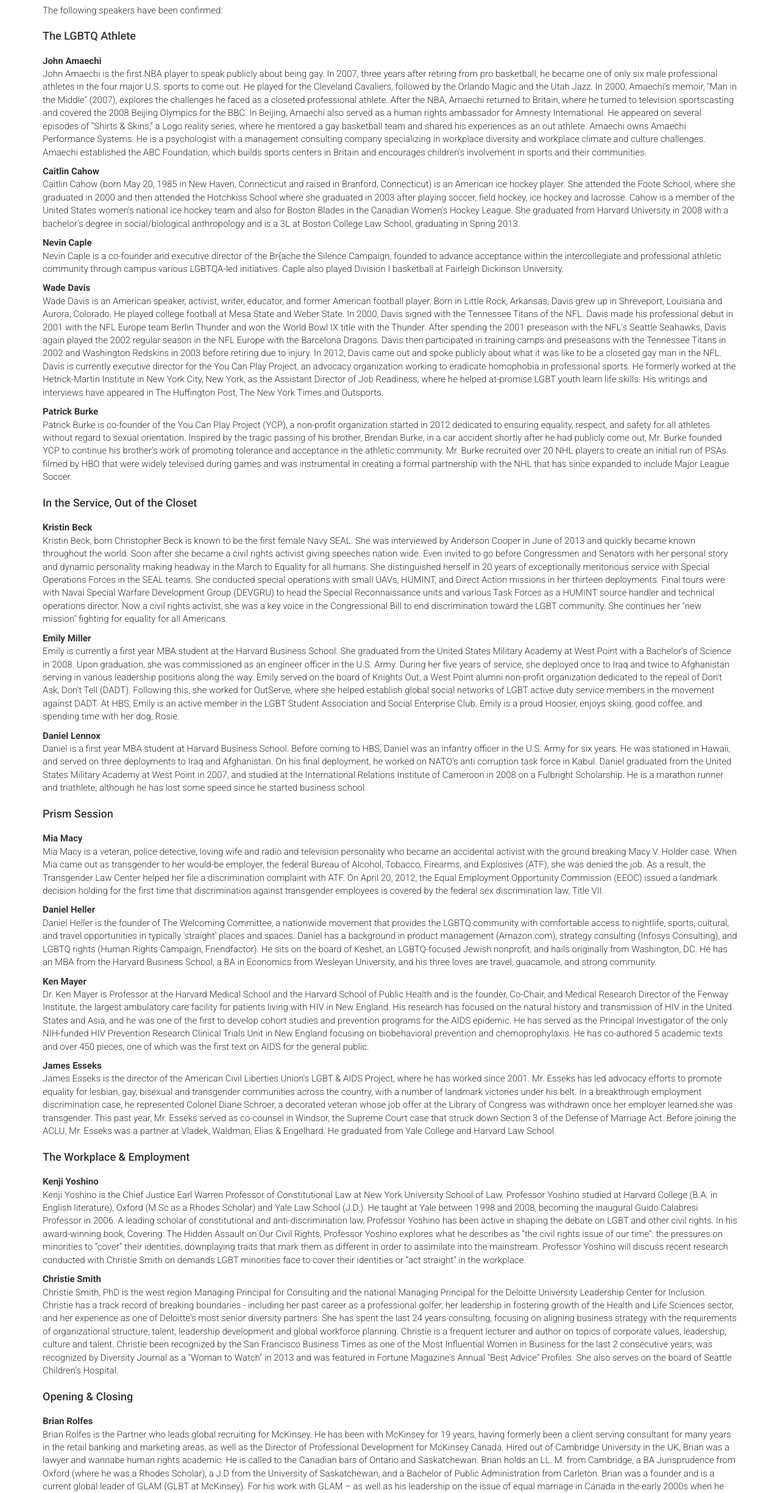
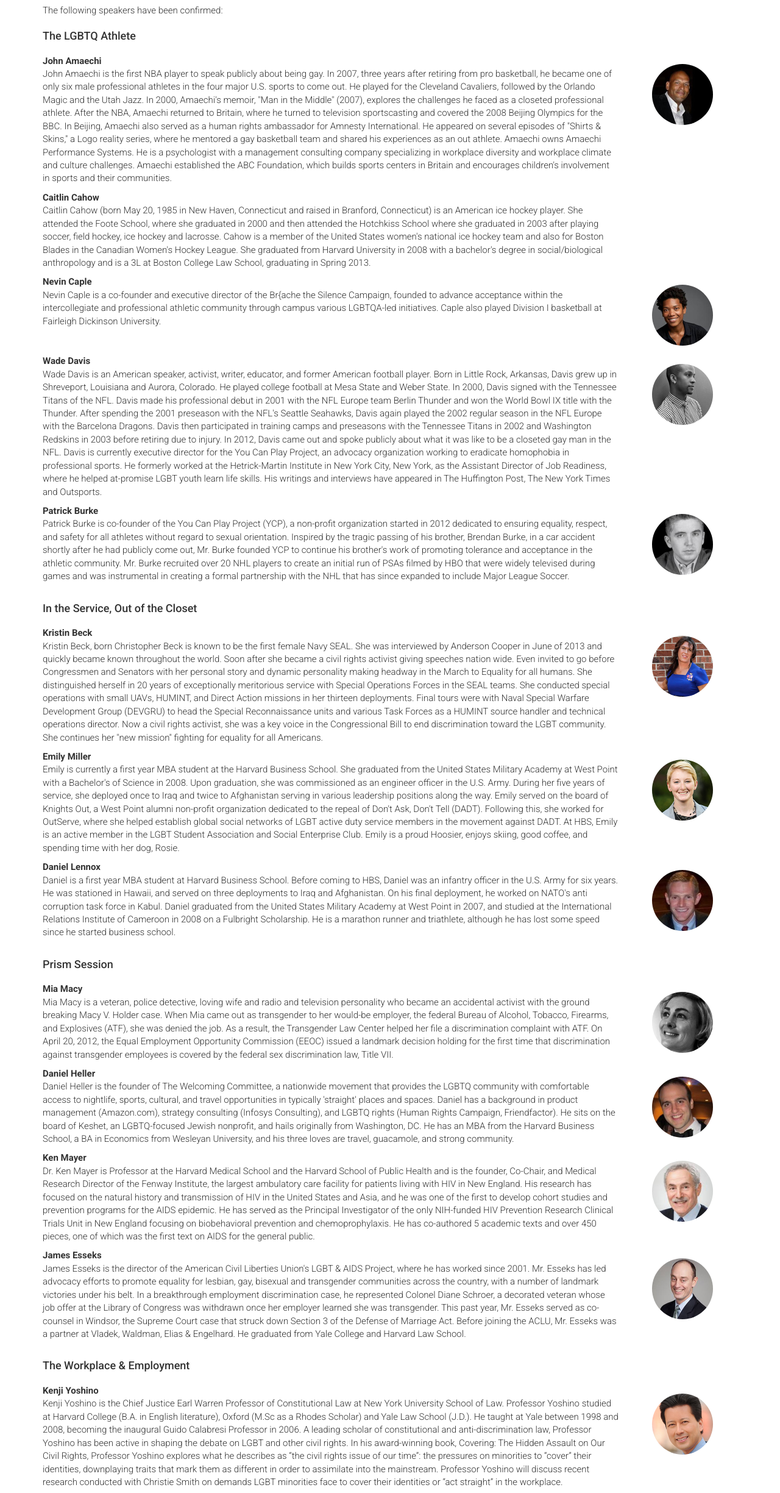
Before and after one commit to seanyliu/outlaw, a website: page speakers.html in a window 1280 px wide. Shown: the part 283-2732 px from the top of the page at 61% size. Drawn offline with Linux system fonts and the light colour scheme.

Commit message:
added photos to speakers

```diff
--- a/css/main.css
+++ b/css/main.css
@@ -38,6 +38,18 @@
   padding-bottom: 50px;
   font-size: 15px;
   font-weight: 300;
+}
+
+#main .img-container {
+  text-align: center;
+}
+
+#main img {
+  margin-top: 15px;
+  width: 100px;
+  margin-right: 15px;
+  margin-bottom: 15px;
+  max-width: 100%;
 }
 
 #main h1 {
--- a/speakers.html
+++ b/speakers.html
@@ -58,84 +58,200 @@
     <p>The following speakers have been confirmed:</p>
 
     <h2>The LGBTQ Athlete</h2>
+    <div class="row">
+      <div class="col-sm-10">
         <p>
           <b>John Amaechi</b><br />
-      John Amaechi is the first NBA player to speak publicly about being gay. In 2007, three years after retiring from pro basketball, he became one of only six male professional athletes in the four major U.S. sports to come out. He played for the Cleveland Cavaliers, followed by the Orlando Magic and the Utah Jazz. In 2000, Amaechi's memoir, "Man in the Middle" (2007), explores the challenges he faced as a closeted professional athlete.   After the NBA, Amaechi returned to Britain, where he turned to television sportscasting and covered the 2008 Beijing Olympics for the BBC. In Beijing, Amaechi also served as a human rights ambassador for Amnesty International. He appeared on several episodes of “Shirts &amp; Skins,” a Logo reality series, where he mentored a gay basketball team and shared his experiences as an out athlete.  Amaechi owns Amaechi Performance Systems. He is a psychologist with a management consulting company specializing in workplace diversity and workplace climate and culture challenges.  Amaechi established the ABC Foundation, which builds sports centers in Britain and encourages children's involvement in sports and their communities.
+          John Amaechi is the first NBA player to speak publicly about being gay. In 2007, three years after retiring from pro basketball, he became one of only six male professional athletes in the four major U.S. sports to come out. He played for the Cleveland Cavaliers, followed by the Orlando Magic and the Utah Jazz. In 2000, Amaechi's memoir, "Man in the Middle" (2007), explores the challenges he faced as a closeted professional athlete.   After the NBA, Amaechi returned to Britain, where he turned to television sportscasting and covered the 2008 Beijing Olympics for the BBC. In Beijing, Amaechi also served as a human rights ambassador for Amnesty International. He appeared on several episodes of "Shirts &amp; Skins," a Logo reality series, where he mentored a gay basketball team and shared his experiences as an out athlete.  Amaechi owns Amaechi Performance Systems. He is a psychologist with a management consulting company specializing in workplace diversity and workplace climate and culture challenges.  Amaechi established the ABC Foundation, which builds sports centers in Britain and encourages children's involvement in sports and their communities.
         </p>
+      </div>
+      <div class="col-sm-2 img-container">
+        <img src="images/speakers/amaechi.jpg" class="img-circle" />
+      </div>
+    </div>
+    <div class="row">
+      <div class="col-sm-10">
         <p>
           <b>Caitlin Cahow</b><br />
           Caitlin Cahow (born May 20, 1985 in New Haven, Connecticut and raised in Branford, Connecticut) is an American ice hockey player. She attended the Foote School, where she graduated in 2000 and then attended the Hotchkiss School where she graduated in 2003 after playing soccer, field hockey, ice hockey and lacrosse. Cahow is a member of the United States women's national ice hockey team and also for Boston Blades in the Canadian Women's Hockey League. She graduated from Harvard University in 2008 with a bachelor's degree in social/biological anthropology and is a 3L at Boston College Law School, graduating in Spring 2013.
         </p>
+      </div>
+    </div>
+    <div class="row">
+      <div class="col-sm-10">
         <p>
           <b>Nevin Caple</b><br />
           Nevin Caple is a co-founder and executive director of the Br{ache the Silence Campaign, founded to advance acceptance within the intercollegiate and professional athletic community through campus various LGBTQA-led initiatives. Caple also played Division I basketball at Fairleigh Dickinson University.
         </p>
+      </div>
+      <div class="col-sm-2 img-container">
+        <img src="images/speakers/caple.jpg" class="img-circle" />
+      </div>
+    </div>
+    <div class="row">
+      <div class="col-sm-10">
         <p>
           <b>Wade Davis</b><br />
           Wade Davis is an American speaker, activist, writer, educator, and former American football player. Born in Little Rock, Arkansas, Davis grew up in Shreveport, Louisiana and Aurora, Colorado.  He played college football at Mesa State and Weber State. In 2000, Davis signed with the Tennessee Titans of the NFL.  Davis made his professional debut in 2001 with the NFL Europe team Berlin Thunder and won the World Bowl IX title with the Thunder.  After spending the 2001 preseason with the NFL's Seattle Seahawks, Davis again played the 2002 regular season in the NFL Europe with the Barcelona Dragons. Davis then participated in training camps and preseasons with the Tennessee Titans in 2002 and Washington Redskins in 2003 before retiring due to injury.  In 2012, Davis came out and spoke publicly about what it was like to be a closeted gay man in the NFL.  Davis is currently executive director for the You Can Play Project, an advocacy organization working to eradicate homophobia in professional sports. He formerly worked at the Hetrick-Martin Institute in New York City, New York, as the Assistant Director of Job Readiness, where he helped at-promise LGBT youth learn life skills. His writings and interviews have appeared in The Huffington Post, The New York Times and Outsports.
         </p>
+      </div>
+      <div class="col-sm-2 img-container">
+        <img src="images/speakers/davis.jpg" class="img-circle" />
+      </div>
+    </div>
+    <div class="row">
+      <div class="col-sm-10">
         <p>
           <b>Patrick Burke</b><br />
           Patrick Burke is co-founder of the You Can Play Project (YCP), a non-profit organization started in 2012 dedicated to ensuring equality, respect, and safety for all athletes without regard to sexual orientation. Inspired by the tragic passing of his brother, Brendan Burke, in a car accident shortly after he had publicly come out, Mr. Burke founded YCP to continue his brother's work of promoting tolerance and acceptance in the athletic community.  Mr. Burke recruited over 20 NHL players to create an initial run of PSAs filmed by HBO that were widely televised during games and was instrumental in creating a formal partnership with the NHL that has since expanded to include Major League Soccer.
         </p>
+      </div>
+      <div class="col-sm-2 img-container">
+        <img src="images/speakers/burke.jpg" class="img-circle" />
+      </div>
+    </div>
 
     <h2>In the Service, Out of the Closet</h2>
+    <div class="row">
+      <div class="col-sm-10">
         <p>
           <b>Kristin Beck</b><br />
           Kristin Beck, born Christopher Beck is known to be the first female Navy SEAL. She was interviewed by Anderson Cooper in June of 2013 and quickly became known throughout the world. Soon after she became a civil rights activist giving speeches nation wide. Even invited to go before Congressmen and Senators with her personal story and dynamic personality making headway in the March to Equality for all humans. She distinguished herself in 20 years of exceptionally meritorious service with Special Operations Forces in the SEAL teams. She conducted special operations with small UAVs, HUMINT, and Direct Action missions in her thirteen deployments. Final tours were with Naval Special Warfare Development Group (DEVGRU) to head the Special Reconnaissance units and various Task Forces as a HUMINT source handler and technical operations director.  Now a civil rights activist, she was a key voice in the Congressional Bill to end discrimination toward the LGBT community. She continues her "new mission" fighting for equality for all Americans.
         </p>
+      </div>
+      <div class="col-sm-2 img-container">
+        <img src="images/speakers/beck.jpg" class="img-circle" />
+      </div>
+    </div>
+    <div class="row">
+      <div class="col-sm-10">
         <p>
           <b>Emily Miller</b><br />
           Emily is currently a first year MBA student at the Harvard Business School. She graduated from the United States Military Academy at West Point with a Bachelor's of Science in 2008. Upon graduation, she was commissioned as an engineer officer in the U.S. Army. During her five years of service, she deployed once to Iraq and twice to Afghanistan serving in various leadership positions along the way. Emily served on the board of Knights Out, a West Point alumni non-profit organization dedicated to the repeal of Don't Ask, Don't Tell (DADT). Following this, she worked for OutServe, where she helped establish global social networks of LGBT active duty service members in the movement against DADT. At HBS, Emily is an active member in the LGBT Student Association and Social Enterprise Club. Emily is a proud Hoosier, enjoys skiing, good coffee, and spending time with her dog, Rosie.
         </p>
+      </div>
+      <div class="col-sm-2 img-container">
+        <img src="images/speakers/miller.jpg" class="img-circle" />
+      </div>
+    </div>
+    <div class="row">
+      <div class="col-sm-10">
         <p>
           <b>Daniel Lennox</b><br />
           Daniel is a first year MBA student at Harvard Business School. Before coming to HBS, Daniel was an infantry officer in the U.S. Army for six years.  He was stationed in Hawaii, and served on three deployments to Iraq and Afghanistan.  On his final deployment, he worked on NATO's anti corruption task force in Kabul.  Daniel graduated from the United States Military Academy at West Point in 2007, and studied at the International Relations Institute of Cameroon in 2008 on a Fulbright Scholarship.   He is a marathon runner and triathlete, although he has lost some speed since he started business school.
         </p>
+      </div>
+      <div class="col-sm-2 img-container">
+        <img src="images/speakers/lennox.jpg" class="img-circle" />
+      </div>
+    </div>
 
     <h2>Prism Session</h2>
+    <div class="row">
+      <div class="col-sm-10">
         <p>
           <b>Mia Macy</b><br />
           Mia Macy is a veteran, police detective, loving wife and radio and television personality who became an accidental activist with the ground breaking Macy V. Holder case. When Mia came out as transgender to her would-be employer, the federal Bureau of Alcohol, Tobacco, Firearms, and Explosives (ATF), she was denied the job. As a result, the Transgender Law Center helped her file a discrimination complaint with ATF. On April 20, 2012, the Equal Employment Opportunity Commission (EEOC) issued a landmark decision holding for the first time that discrimination against transgender employees is covered by the federal sex discrimination law, Title VII.
         </p>
+      </div>
+      <div class="col-sm-2 img-container">
+        <img src="images/speakers/macy.jpg" class="img-circle" />
+      </div>
+    </div>
+    <div class="row">
+      <div class="col-sm-10">
         <p>
           <b>Daniel Heller</b><br />
           Daniel Heller is the founder of The Welcoming Committee, a nationwide movement that provides the LGBTQ community with comfortable access to nightlife, sports, cultural, and travel opportunities in typically 'straight' places and spaces. Daniel has a background in product management (Amazon.com), strategy consulting (Infosys Consulting), and LGBTQ rights (Human Rights Campaign, Friendfactor). He sits on the board of Keshet, an LGBTQ-focused Jewish nonprofit, and hails originally from Washington, DC. He has an MBA from the Harvard Business School, a BA in Economics from Wesleyan University, and his three loves are travel, guacamole, and strong community.
         </p>
+      </div>
+      <div class="col-sm-2 img-container">
+        <img src="images/speakers/heller.jpg" class="img-circle" />
+      </div>
+    </div>
+    <div class="row">
+      <div class="col-sm-10">
         <p>
           <b>Ken Mayer</b><br />
           Dr. Ken Mayer is Professor at the Harvard Medical School and the Harvard School of Public Health and is the founder, Co-Chair, and Medical Research Director of the Fenway Institute, the largest ambulatory care facility for patients living with HIV in New England.  His research has focused on the natural history and transmission of HIV in the United States and Asia, and he was one of the first to develop cohort studies and prevention programs for the AIDS epidemic.  He has served as the Principal Investigator of the only NIH-funded HIV Prevention Research Clinical Trials Unit in New England focusing on biobehavioral prevention and chemoprophylaxis.  He has co-authored 5 academic texts and over 450 pieces, one of which was the first text on AIDS for the general public.
         </p>
+      </div>
+      <div class="col-sm-2 img-container">
+        <img src="images/speakers/mayer.jpg" class="img-circle" />
+      </div>
+    </div>
+    <div class="row">
+      <div class="col-sm-10">
         <p>
           <b>James Esseks</b><br />
           James Esseks is the director of the American Civil Liberties Union's LGBT &amp; AIDS Project, where he has worked since 2001. Mr. Esseks has led advocacy efforts to promote equality for lesbian, gay, bisexual and transgender communities across the country, with a number of landmark victories under his belt. In a breakthrough employment discrimination case, he represented Colonel Diane Schroer, a decorated veteran whose job offer at the Library of Congress was withdrawn once her employer learned she was transgender. This past year, Mr. Esseks served as co-counsel in Windsor, the Supreme Court case that struck down Section 3 of the Defense of Marriage Act. Before joining the ACLU, Mr. Esseks was a partner at Vladek, Waldman, Elias &amp; Engelhard. He graduated from Yale College and Harvard Law School.
         </p>
+      </div>
+      <div class="col-sm-2 img-container">
+        <img src="images/speakers/esseks.jpg" class="img-circle" />
+      </div>
+    </div>
 
     <h2>The Workplace & Employment</h2>
+    <div class="row">
+      <div class="col-sm-10">
         <p>
           <b>Kenji Yoshino</b><br />
           Kenji Yoshino is the Chief Justice Earl Warren Professor of Constitutional Law at New York University School of Law. Professor Yoshino studied at Harvard College (B.A. in English literature), Oxford (M.Sc as a Rhodes Scholar) and Yale Law School (J.D.). He taught at Yale between 1998 and 2008, becoming the inaugural Guido Calabresi Professor in 2006. A leading scholar of constitutional and anti-discrimination law, Professor Yoshino has been active in shaping the debate on LGBT and other civil rights. In his award-winning book, Covering: The Hidden Assault on Our Civil Rights, Professor Yoshino explores what he describes as “the civil rights issue of our time”: the pressures on minorities to “cover” their identities, downplaying traits that mark them as different in order to assimilate into the mainstream. Professor Yoshino will discuss recent research conducted with Christie Smith on demands LGBT minorities face to cover their identities or “act straight” in the workplace.
         </p>
+      </div>
+      <div class="col-sm-2 img-container">
+        <img src="images/speakers/yoshino.jpg" class="img-circle" />
+      </div>
+    </div>
+    <div class="row">
+      <div class="col-sm-10">
         <p>
           <b>Christie Smith</b><br />
           Christie Smith, PhD is the west region Managing Principal for Consulting and the national Managing Principal for the Deloitte University Leadership Center for Inclusion. Christie has a track record of breaking boundaries - including her past career as a professional golfer, her leadership in fostering growth of the Health and Life Sciences sector, and her experience as one of Deloitte's most senior diversity partners. She has spent the last 24 years consulting, focusing on aligning business strategy with the requirements of organizational structure, talent, leadership development and global workforce planning. Christie is a frequent lecturer and author on topics of corporate values, leadership, culture and talent. Christie been recognized by the San Francisco Business Times as one of the Most Influential Women in Business for the last 2 consecutive years; was recognized by Diversity Journal as a "Woman to Watch" in 2013 and was featured in Fortune Magazine's Annual "Best Advice" Profiles. She also serves on the board of Seattle Children's Hospital.
         </p>
+      </div>
+      <div class="col-sm-2 img-container">
+        <img src="images/speakers/smith.jpg" class="img-circle" />
+      </div>
+    </div>
 
     <h2>Opening &amp; Closing</h2>
+    <div class="row">
+      <div class="col-sm-10">
         <p>
           <b>Brian Rolfes</b><br />
           Brian Rolfes is the Partner who leads global recruiting for McKinsey.  He has been with McKinsey for 19 years, having formerly been a client serving consultant for many years in the retail banking and marketing areas, as well as the Director of Professional Development for McKinsey Canada. Hired out of Cambridge University in the UK, Brian was a lawyer and wannabe human rights academic. He is called to the Canadian bars of Ontario and Saskatchewan. Brian holds an LL. M. from Cambridge, a BA Jurisprudence from Oxford (where he was a Rhodes Scholar), a J.D from the University of Saskatchewan, and a Bachelor of Public Administration from Carleton. Brian was a founder and is a current global leader of GLAM (GLBT at McKinsey). For his work with GLAM – as well as his leadership on the issue of equal marriage in Canada in the early 2000s  when he was Chair of the Metropolitan Community Church of Toronto – Brian was recently presented with a leadership award by the LGBT community in Toronto (Out on Bay Street). Brian currently is the Secretary for the Ontario Rhodes Scholarship Selection Committee. He lives in Toronto with his husband Brad Berg, who is head of litigation at one of Canada's largest national law firms.
         </p>
+      </div>
+      <div class="col-sm-2 img-container">
+        <img src="images/speakers/rolfes.jpg" class="img-circle" />
+      </div>
+    </div>
+    <div class="row">
+      <div class="col-sm-10">
         <p>
           <b>Ken Mehlman</b><br />
           Ken Mehlman is Head of Global Public Affairs at Kohlberg Kravis Roberts &amp; Co, LLP, where he helps KKR assess and improve the companies in which it invests by better understanding and managing geopolitical risk and stakeholder engagement.  Mr. Mehlman has previously served as Chairman of the Republican National Committee and was also President George W. Bush's 2004 campaign manager.  He has been a visible and outspoken advocate for same-sex marriage and founded ProjectRightSide, a non-profit organization dedicated to increasing support for marriage equality and other gay and lesbian issues across the political spectrum.  He is a graduate of Harvard Law School.
         </p>
+      </div>
+      <div class="col-sm-2 img-container">
+        <img src="images/speakers/mehlman.jpg" class="img-circle" />
+      </div>
+    </div>
 
     <h2>Performances</h2>
+    <div class="row">
+      <div class="col-sm-10">
         <p>
           <b>Kiran Gandhi</b><br />
           Kiran Gandhi graduated from Georgetown University in 2011 with a Bachelor's Degree in Mathematics, Political Science &amp; Women's Studies. She helped establish the first Analytics Department at Interscope Records shortly thereafter and worked full-time as the label's leading analyst for two years in LA. She plays drums for MIA and travels often to pursue endeavors of music, film, freedom, feminism, friendship, discovery, learning and love. In her free time she plays squash and brews beer. Now based out of Boston, she contributes regularly to Tom Tom Magazine and is currently a member of Harvard Business School's MBA class of 2015.
         </p>
+      </div>
+      <div class="col-sm-2 img-container">
+        <img src="images/speakers/gandhi.jpg" class="img-circle" />
+      </div>
+    </div>
 
   </div>
 </div>
```
Also changed, not shown: images/speakers/amaechi.jpg (added), images/speakers/beck.jpg (added), images/speakers/burke.jpg (added), images/speakers/caple.jpg (added), images/speakers/davis.jpg (added), images/speakers/esseks.jpg (added), images/speakers/gandhi.jpg (added), images/speakers/heller.jpg (added), images/speakers/lennox.jpg (added), images/speakers/macy.jpg (added), images/speakers/mayer.jpg (added), images/speakers/mehlman.jpg (added), images/speakers/miller.jpg (added), images/speakers/rolfes.jpg (added), 2 more files, 1 other file. Lines whose indentation alone changed are shown as unchanged.
